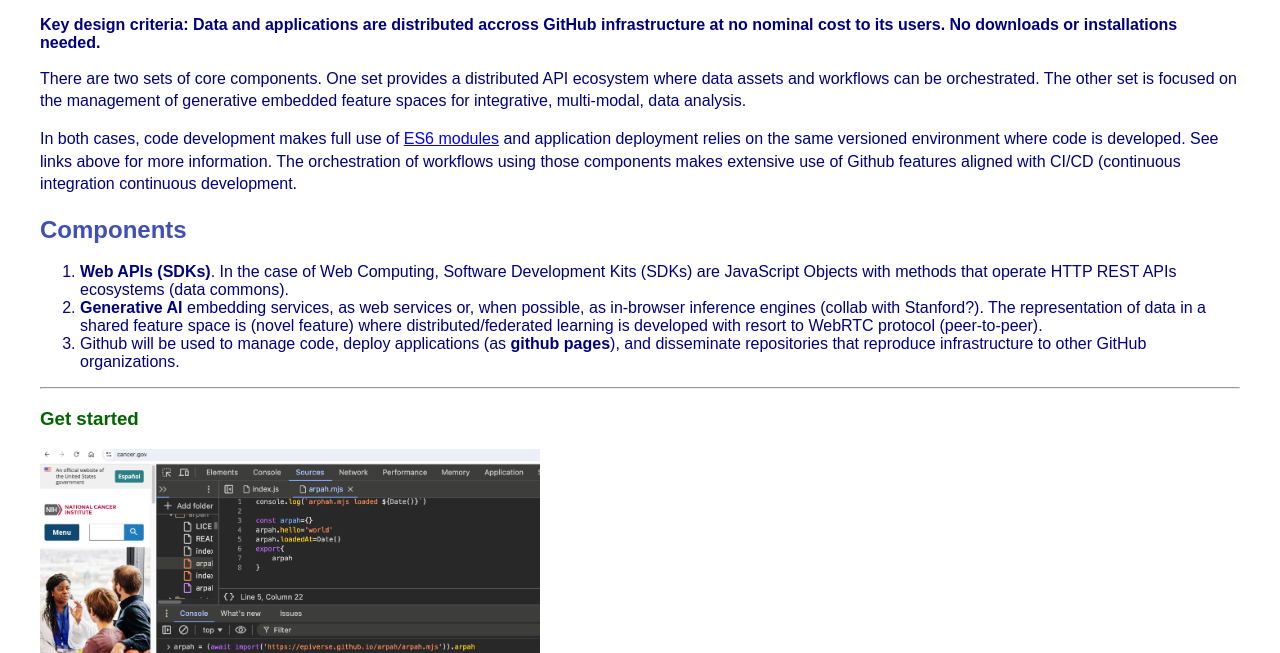
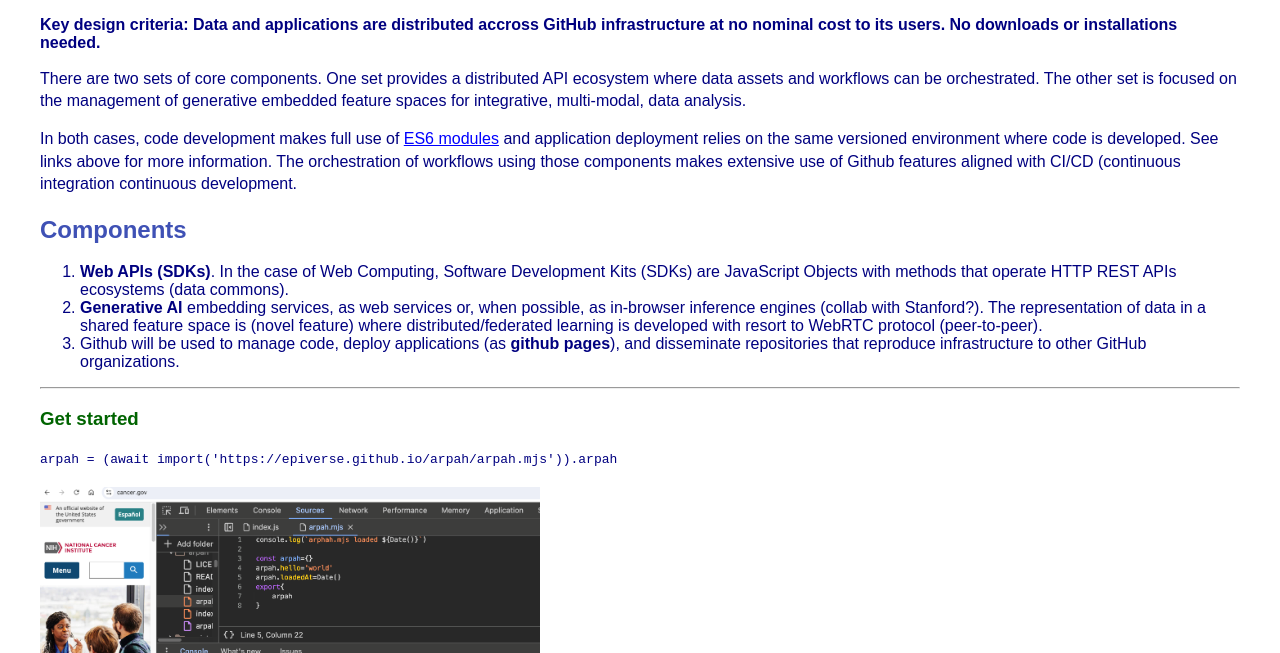
Before and after one commit to epiverse/arpah, a plain HTML site: page index.html in a window 1280 px wide. Shown: the part 147-800 px from the top of the page. Drawn offline with Linux system fonts and the light colour scheme.

Commit message:
resuming ...

```diff
--- a/index.html
+++ b/index.html
@@ -31,6 +31,9 @@ The orchestration of workflows using those components makes extensive use of Git
 </ol>
 <hr>
 <h3>Get started</h3>
+<p>
+    <code>arpah = (await import('https://epiverse.github.io/arpah/arpah.mjs')).arpah</code>
+</p>
 <img src="./picts/cancer_gov.png"width=500em>
 <p>The ARPA-H SDK can now be loaded from anywhere, including other domains, such as cancer.gov:</p>
 <img src="./picts/application.png"width=500em>
```
